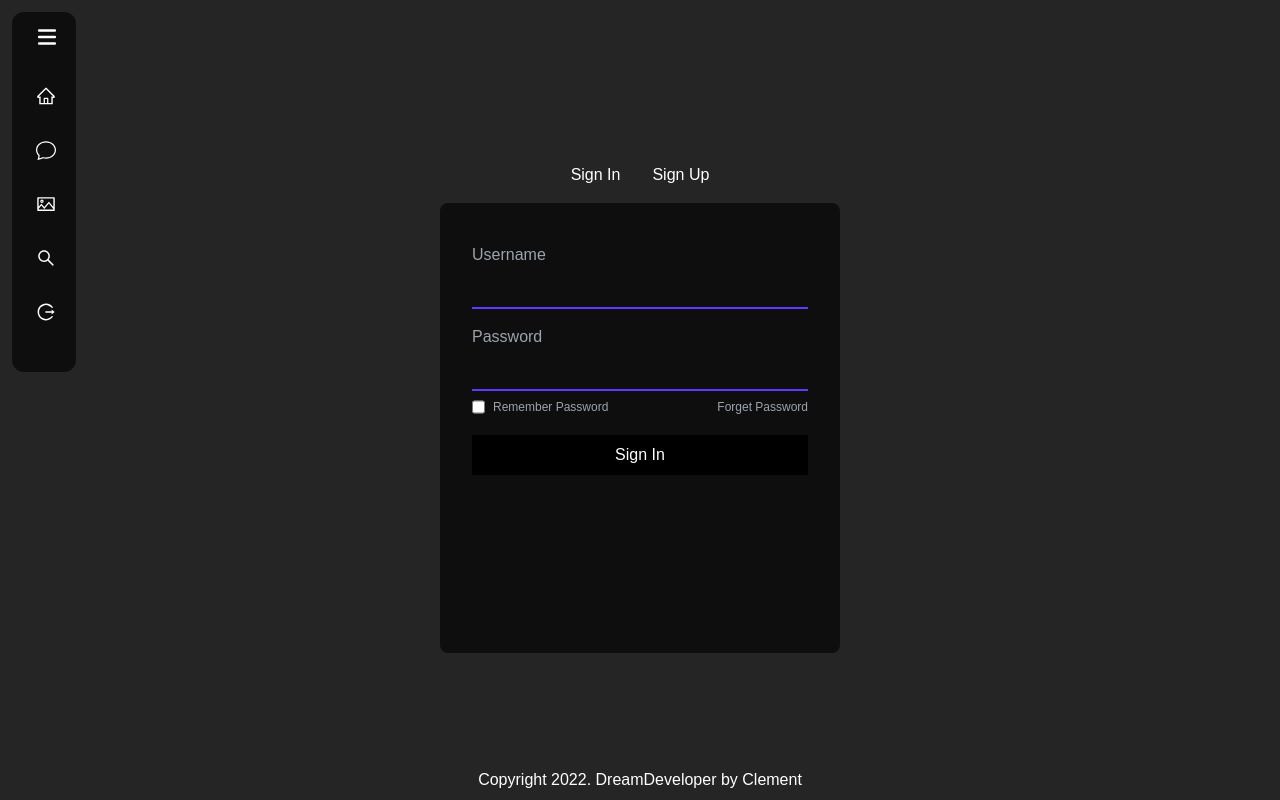
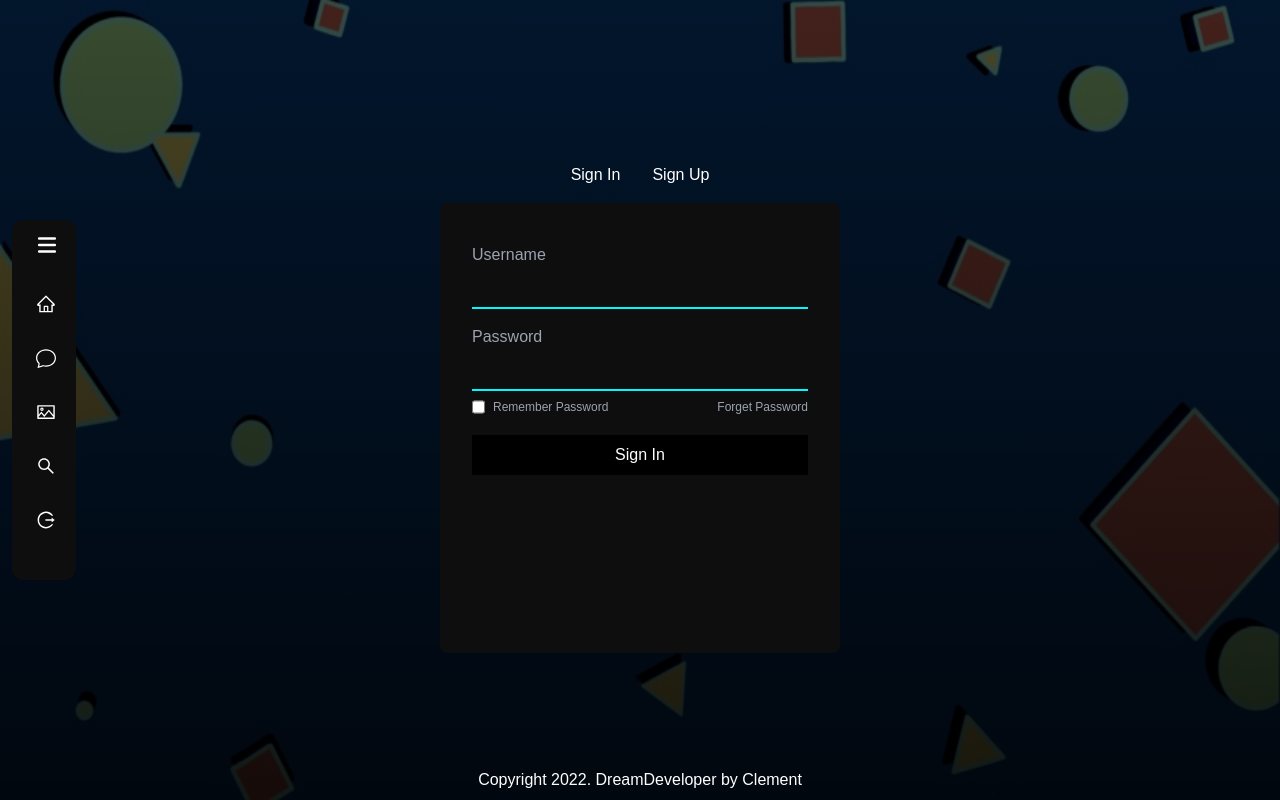
Before and after one commit to ClementWong711/DreamDeveloper, a React (Create React App) app: page / in a window 1280 px wide. Built offline with nearby package versions, Linux system fonts and the light colour scheme; data requests are answered from the project's data file.

Commit message:
Change background & nav position

```diff
--- a/src/App.jsx
+++ b/src/App.jsx
@@ -2,14 +2,16 @@ import './App.css';
 import Footer from './Components/Footer';
 import SideNav from './Components/SideNav';
 import { BrowserRouter as Router, Route, Switch } from "react-router-dom";
-import Login from './Components/Login';
 import LoginSignUpSwitch from './Components/LoginSignUpSwitch';
+import Chatroom from './ChatPage/Chat';
 
 function App() {
 
   return (
     <Router>
-      <SideNav />
+      <div className="flex flex-col justify-center h-full fixed">
+        <SideNav />
+      </div>
       <div className="min-h-screen flex items-center justify-center text-white">
         <div className='content'>
           <Switch>
@@ -17,7 +19,7 @@ function App() {
               <LoginSignUpSwitch/>
             </Route>
             <Route path="/chat">
-              <h1>Chatroom</h1>
+              <Chatroom/>
             </Route>
             <Route path="/post">
               <h1>IG post</h1>
--- /dev/null
+++ b/src/ChatPage/Chat.jsx
@@ -0,0 +1,9 @@
+const Chatroom = () => {
+    return (
+        <div className="h-px w-64 bg-[#0e0e0e]">
+            Chatroom
+        </div>
+    );
+}
+
+export default Chatroom;
--- a/src/Components/Login.jsx
+++ b/src/Components/Login.jsx
@@ -16,11 +16,11 @@ const Login = () => {
         <form className="absolute h-full w-full bg-[#0e0e0e] p-8 rounded-lg backface-hidden">
             <div className="flex flex-col py-2">
                 <label className="text-gray-400">Username</label>
-                <input className="p-2 bg-[#0e0e0e] border-b-2 border-[#6138ff] focus:border-[#9c83ff] duration-300 outline-none" type="text" />
+                <input className="p-2 bg-[#0e0e0e] border-b-2 border-[#00f9ff] focus:border-[#1a1084] duration-300 outline-none" type="text" />
             </div>
             <div className="flex flex-col py-2">
                 <label className="text-gray-400">Password</label>
-                <input className="p-2 bg-[#0e0e0e] border-b-2 border-[#6138ff] focus:border-[#9c83ff] duration-300 outline-none" type="password" />
+                <input className="p-2 bg-[#0e0e0e] border-b-2 border-[#00f9ff] focus:border-[#1a1084] duration-300 outline-none" type="password" />
             </div>
             <div className="flex justify-between text-gray-400 text-xs">
                 <p className="flex"><input className="mr-2" type="checkbox" />Remember Password</p>
--- a/src/Components/LoginSignUpSwitch.jsx
+++ b/src/Components/LoginSignUpSwitch.jsx
@@ -18,8 +18,8 @@ const LoginSignUpSwitch = () => {
             <div className="w-full flex justify-center">
                 <label className="inline-flex items-center p-2 rounded-md cursor-pointer">
                     <input id="SignOnUp" type="checkbox" className="hidden peer" />
-                    <span className="px-4 py-2 rounded-l-md dark:bg-[#6138ff] peer-checked:dark:bg-[#0e0e0e]" onClick={changeSign}>Sign In</span>
-                    <span className="px-4 py-2 rounded-r-md dark:bg-[#0e0e0e] peer-checked:bg-[#6138ff]" onClick={changeSign}>Sign Up</span>
+                    <span className="px-4 py-2 rounded-l-md dark:bg-[#00f9ff]  peer-checked:dark:bg-[#0e0e0e]" onClick={changeSign}>Sign In</span>
+                    <span className="px-4 py-2 rounded-r-md dark:bg-[#0e0e0e] peer-checked:bg-[#00f9ff]" onClick={changeSign}>Sign Up</span>
                 </label>
             </div>
             <div className={`w-[400px] h-[450px] relative preserve-3d ${sign === "SignIn" ? `` : `dream-rotate-y-180`} duration-700`}>
--- a/src/Components/SideNav.jsx
+++ b/src/Components/SideNav.jsx
@@ -18,7 +18,7 @@ const SideNav = () => {
     ]
 
     return (
-        <nav className={`text-white bg-[#0e0e0e] ${open ? 'w-60' : 'w-16'} duration-500 m-3 px-4 rounded-xl pb-10 fixed`}>
+        <nav className={`text-white bg-[#0e0e0e] ${open ? 'w-60' : 'w-16'} duration-500 m-3 px-4 rounded-xl pb-10`}>
             <div className="py-3 flex justify-end">
                 <HiMenu
                     size={26}
@@ -32,7 +32,7 @@ const SideNav = () => {
                         <Link
                             to={menu.link}
                             key={i}
-                            className="flex border-b-2 border-[#0e0e0e] items-center text-sm gap-3.5 font-medium p-2 hover:border-b-2 hover:border-[#6138ff] duration-300"
+                            className="flex border-b-2 border-[#0e0e0e] items-center text-sm gap-3.5 font-medium p-2 hover:border-b-2 hover:border-[#00f9ff] duration-300"
                         >
                             <div>{React.createElement(menu.icon, {size: "20" })}</div>
                             <h2
--- a/src/Components/Signup.jsx
+++ b/src/Components/Signup.jsx
@@ -4,19 +4,19 @@ const Signup = () => {
         <form className="absolute w-full h-full bg-[#0e0e0e] p-8 rounded-lg dream-rotate-y-180 backface-hidden">
             <div className="flex flex-col py-2">
                 <label className="text-gray-400">Username</label>
-                <input className="p-2 bg-[#0e0e0e] border-b-2 border-[#6138ff] focus:border-[#9c83ff] duration-300 outline-none" type="text" />
+                <input className="p-2 bg-[#0e0e0e] border-b-2 border-[#00f9ff] focus:border-[#9c83ff] duration-300 outline-none" type="text" />
             </div>
             <div className="flex flex-col py-2">
                 <label className="text-gray-400">Email</label>
-                <input className="p-2 bg-[#0e0e0e] border-b-2 border-[#6138ff] focus:border-[#9c83ff] duration-300 outline-none" type="email" />
+                <input className="p-2 bg-[#0e0e0e] border-b-2 border-[#00f9ff] focus:border-[#9c83ff] duration-300 outline-none" type="email" />
             </div>
             <div className="flex flex-col py-2">
                 <label className="text-gray-400">Password</label>
-                <input className="p-2 bg-[#0e0e0e] border-b-2 border-[#6138ff] focus:border-[#9c83ff] duration-300 outline-none" type="password" />
+                <input className="p-2 bg-[#0e0e0e] border-b-2 border-[#00f9ff] focus:border-[#9c83ff] duration-300 outline-none" type="password" />
             </div>
             <div className="flex flex-col py-2">
                 <label className="text-gray-400">Confirm Password</label>
-                <input className="p-2 bg-[#0e0e0e] border-b-2 border-[#6138ff] focus:border-[#9c83ff] duration-300 outline-none" type="password" />
+                <input className="p-2 bg-[#0e0e0e] border-b-2 border-[#00f9ff] focus:border-[#9c83ff] duration-300 outline-none" type="password" />
             </div>
             <button className="w-full text-center my-5 py-2 bg-black hover:shadow-lg hover:shadow-black duration-300" type="submit">Register</button>
         </form>
--- a/src/index.css
+++ b/src/index.css
@@ -4,6 +4,9 @@
 @import url('https://fonts.googleapis.com/css2?family=Heebo&display=swap');
 
 body {
-  background-color: #252525;
+  background: linear-gradient(rgba(0,0,0,0.7), rgba(0,0,0,0.9)), url("img/bgimg.jpg");
+  background-repeat: no-repeat;
+  background-size: 100% 100%;
   font-family: 'Heebo', sans-serif;
+  background-color: rgba(0, 0, 0, 1);
 }
```
Also changed, not shown: src/img/bgimg.jpg (added).
